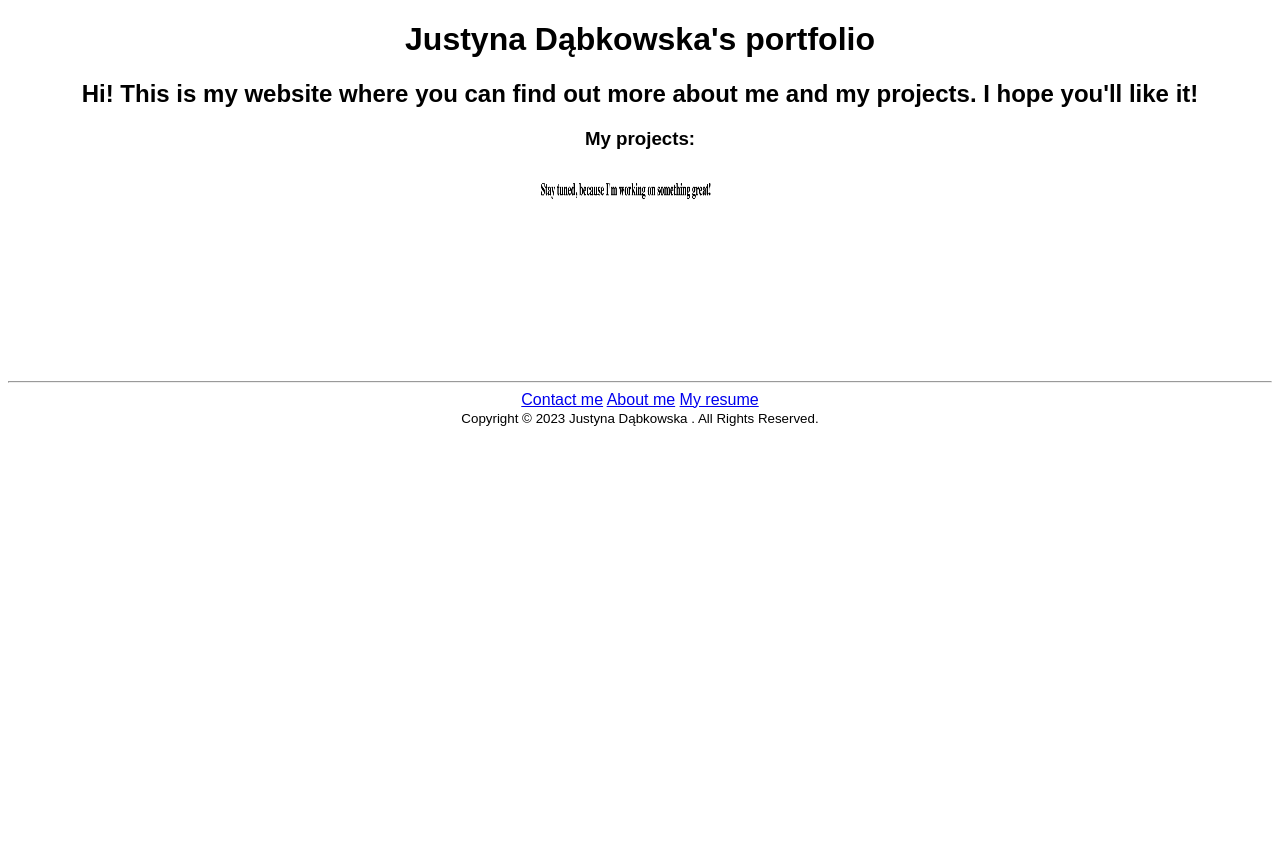
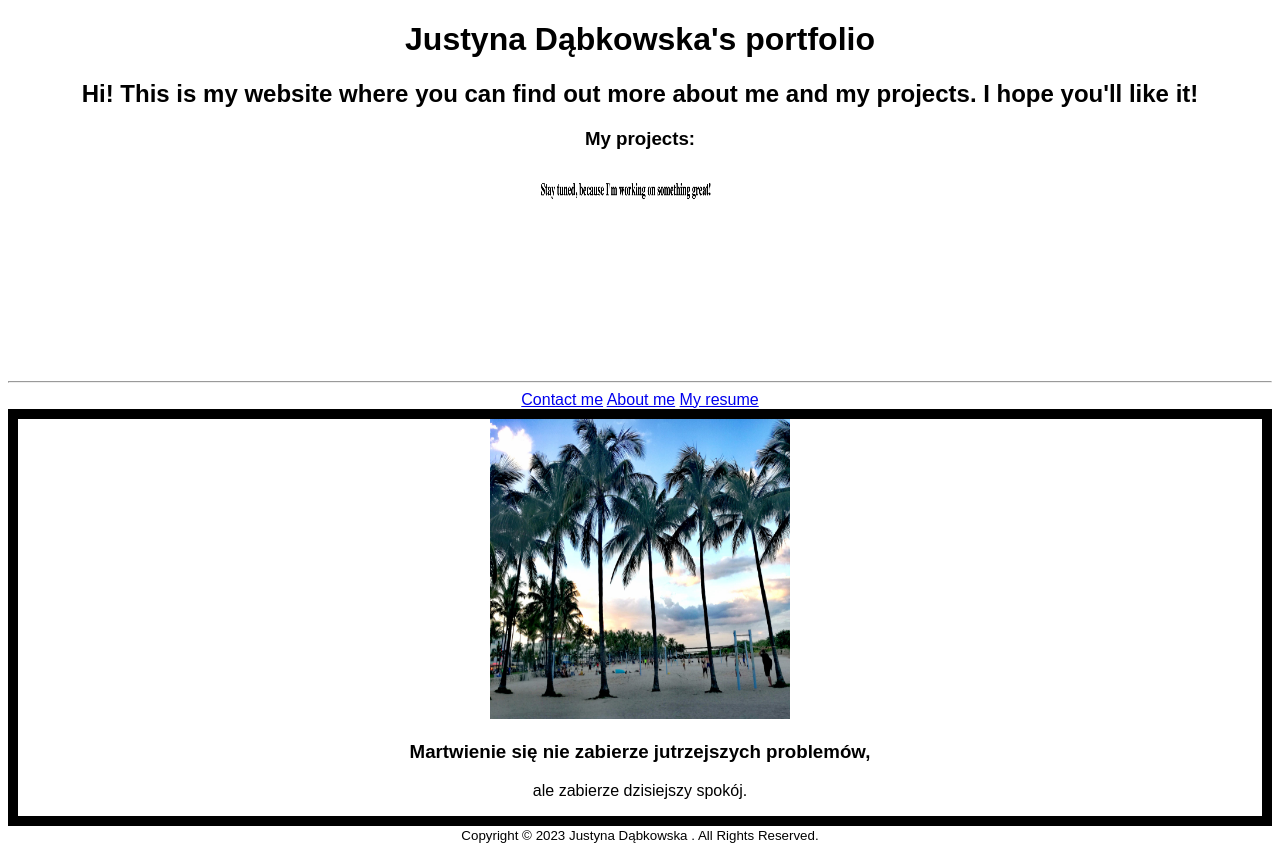
Before and after one commit to justynadabkowska/Portfolio, a plain HTML site: page index.html in a window 1280 px wide. Before the commit the page ends 800 px from the top, so only its background shows below. Drawn offline with Linux system fonts and the light colour scheme; a web font is replaced by a local one.

Commit message:
Adding a quote

```diff
--- a/index.html
+++ b/index.html
@@ -27,6 +27,12 @@
     <a href="contactme.html">Contact me</a>
     <a href="aboutme.html">About me</a>
     <a href="resume.html">My resume</a><br />
+    <div id="meme">
+      <img src="images/miami.jpg" alt="miami" height="300" width="300"/ >
+      <h3>Martwienie się nie zabierze jutrzejszych problemów,</h3>
+      <p>ale zabierze dzisiejszy spokój.</p>
+    </div>
+
     <footer>
       <small>Copyright © 2023 Justyna Dąbkowska . All Rights Reserved.</small>
     </footer>
--- a/style.css
+++ b/style.css
@@ -2,3 +2,6 @@
   font-family: "Ysabeau", sans-serif;
   text-align: center;
 }
+#meme {
+  border: 10px solid black;
+}
```
Also changed, not shown: images/miami.jpg (added).
